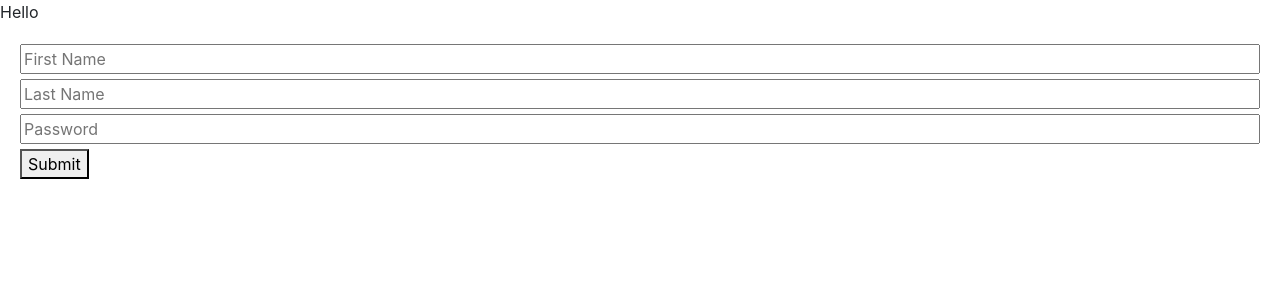
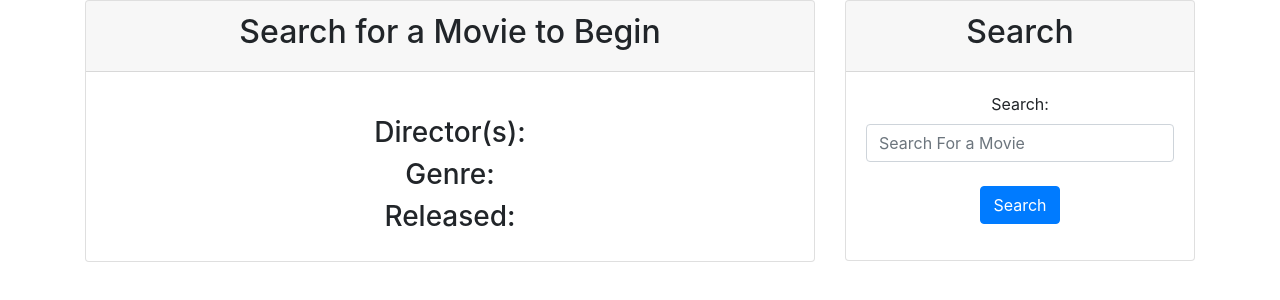
Before and after one commit to PelicanSkeleton/practiceapp, a React (Create React App) app: page / in a window 1280 px wide. Shown: the top 300 px of the page. Built offline with nearby package versions, Linux system fonts and the light colour scheme.

Commit message:
Start activity 20 week 19.

```diff
--- a/src/App.js
+++ b/src/App.js
@@ -1,8 +1,8 @@
 import React from "react";
-import Form from "./components/Form";
+import OmdbContainer from "./components/OmdbContainer";
 
 function App() {
-  return <Form />;
+  return <OmdbContainer />;
 }
 
 export default App;
--- /dev/null
+++ b/src/components/Card.js
@@ -0,0 +1,14 @@
+import React from "react";
+
+function Card(props) {
+  return (
+    <div className="card text-center">
+      <div className="card-header">
+        <h2>{props.heading}</h2>
+      </div>
+      <div className="card-body">{props.children}</div>
+    </div>
+  );
+}
+
+export default Card;
--- /dev/null
+++ b/src/components/Col.js
@@ -0,0 +1,16 @@
+import React from "react";
+
+// This Col component offers us the convenience of being able to set a column's "size" prop instead of its className
+// We can also omit the col- at the start of each Bootstrap column class, e.g. size="md-12" instead of className="col-md-12"
+
+function Col(props) {
+  const size = props.size.split(" ").map(size => "col-" + size).join(" ");
+
+  return (
+    <div className={size}>
+      {props.children}
+    </div>
+  );
+}
+
+export default Col;
--- /dev/null
+++ b/src/components/Container.js
@@ -0,0 +1,7 @@
+import React from "react";
+
+function Container(props) {
+  return <div className={`container${props.fluid ? "-fluid" : ""}`}>{props.children}</div>;
+}
+
+export default Container;
--- a/src/components/Form/index.js
+++ /dev/null
@@ -1,83 +0,0 @@
-import React, { Component } from "react";
-import "./style.css";
-
-class Form extends Component {
-  // Setting the component's initial state
-  state = {
-    firstName: "",
-    lastName: "",
-    password: ""
-  };
-
-  handleInputChange = event => {
-    // Getting the value and name of the input which triggered the change
-    let value = event.target.value;
-    const name = event.target.name;
-
-    if(name === "password"){
-      value = value.substring(0, 15);
-    }
-
-    // Updating the input's state
-    this.setState({
-      [name]: value
-    });
-  };
-
-  handleFormSubmit = event => {
-    // Preventing the default behavior of the form submit (which is to refresh the page)
-    event.preventDefault();
-
-    // Alert the user their first and last name, clear `this.state.firstName` and `this.state.lastName`, clearing the inputs
-
-    if (!this.state.firstName || !this.state.lastName) {
-      alert(`Please fill out your first and last name.`);
-    } else if (this.state.password.length < 6) {
-      alert(`Please choose a more secure password, ${this.state.firstName} ${this.state.lastName}.`);
-    } else {
-      alert(`Hello ${this.state.firstName} ${this.state.lastName}.`);
-    };
-    this.setState({
-      firstName: "",
-      lastName: "",
-      password: ""
-    });
-  };
-
-  render() {
-    // Notice how each input has a `value`, `name`, and `onChange` prop
-    return (
-      <div>
-        <p>
-          Hello {this.state.firstName} {this.state.lastName}
-        </p>
-        <form className="form">
-          <input
-            value={this.state.firstName}
-            name="firstName"
-            onChange={this.handleInputChange}
-            type="text"
-            placeholder="First Name"
-          />
-          <input
-            value={this.state.lastName}
-            name="lastName"
-            onChange={this.handleInputChange}
-            type="text"
-            placeholder="Last Name"
-          />
-          <input
-            value={this.state.password}
-            name="password"
-            onChange={this.handleInputChange}
-            type="password"
-            placeholder="Password"
-          />
-          <button onClick={this.handleFormSubmit}>Submit</button>
-        </form>
-      </div>
-    );
-  }
-}
-
-export default Form;
--- a/src/components/Form/style.css
+++ /dev/null
@@ -1,10 +0,0 @@
-.form {
-  margin: 20px;
-}
-
-.form input {
-  display: block;
-  margin-top: 5px;
-  margin-bottom: 5px;
-  width: 100%;
-}
--- /dev/null
+++ b/src/components/MovieDetail.js
@@ -0,0 +1,14 @@
+import React from "react";
+
+function MovieDetail(props) {
+  return (
+    <div className="text-center">
+      <img alt={props.title} className="img-fluid" src={props.src} style={{ margin: "0 auto" }} />
+      <h3>Director(s): {props.director}</h3>
+      <h3>Genre: {props.genre}</h3>
+      <h3>Released: {props.released}</h3>
+    </div>
+  );
+}
+
+export default MovieDetail;
--- /dev/null
+++ b/src/components/OmdbContainer.js
@@ -0,0 +1,54 @@
+import React, { Component } from "react";
+import Container from "./Container";
+import Row from "./Row";
+import Col from "./Col";
+import Card from "./Card";
+import SearchForm from "./SearchForm";
+import MovieDetail from "./MovieDetail";
+import API from "../utils/API";
+
+class OmdbContainer extends Component {
+  state = {
+    result: {},
+    search: ""
+  };
+
+  searchMovies = query => {
+    API.search(query)
+      .then(res => this.setState({ result: res.data }))
+      .catch(err => console.log(err));
+  };
+
+  render() {
+    return (
+      <Container>
+        <Row>
+          <Col size="md-8">
+            <Card
+              heading={this.state.result.Title || "Search for a Movie to Begin"}
+            >
+              <MovieDetail
+                title={this.state.result.Title}
+                src={this.state.result.Poster}
+                director={this.state.result.Director}
+                genre={this.state.result.Genre}
+                released={this.state.result.Released}
+              />
+            </Card>
+          </Col>
+          <Col size="md-4">
+            <Card heading="Search">
+              <SearchForm
+                value={this.state.search}
+                handleInputChange={this.handleInputChange}
+                handleFormSubmit={this.handleFormSubmit}
+              />
+            </Card>
+          </Col>
+        </Row>
+      </Container>
+    );
+  }
+}
+
+export default OmdbContainer;
--- /dev/null
+++ b/src/components/Row.js
@@ -0,0 +1,7 @@
+import React from "react";
+
+function Row(props) {
+  return <div className={`row${props.fluid ? "-fluid" : ""}`}>{props.children}</div>;
+}
+
+export default Row;
--- /dev/null
+++ b/src/components/SearchForm.js
@@ -0,0 +1,26 @@
+import React from "react";
+
+function SearchForm(props) {
+  return (
+    <form>
+      <div className="form-group">
+        <label htmlFor="search">Search:</label>
+        <input
+          onChange={props.handleInputChange}
+          value={props.value}
+          name="search"
+          type="text"
+          className="form-control"
+          placeholder="Search For a Movie"
+          id="search"
+        />
+        <br />
+        <button onClick={props.handleFormSubmit} className="btn btn-primary">
+          Search
+        </button>
+      </div>
+    </form>
+  );
+}
+
+export default SearchForm;
--- /dev/null
+++ b/src/utils/API.js
@@ -0,0 +1,9 @@
+import axios from "axios";
+const BASEURL = "https://www.omdbapi.com/?t=";
+const APIKEY = "&apikey=trilogy";
+
+export default {
+  search: function(query) {
+    return axios.get(BASEURL + query + APIKEY);
+  }
+};
```
